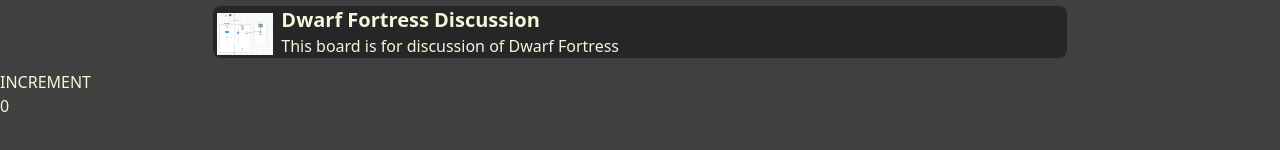
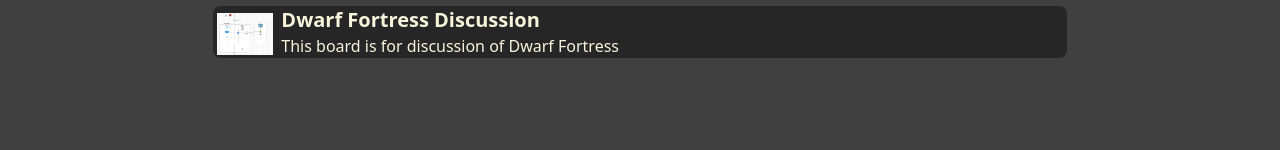
Before and after one commit to le-alien/eksamenfront, a React (Vite) app: page / in a window 1280 px wide. Shown: the part 326-476 px from the top of the page. Built offline with nearby package versions, Linux system fonts and the light colour scheme.

Commit message:
greie plis funk

```diff
--- a/src/pages/Home.tsx
+++ b/src/pages/Home.tsx
@@ -89,13 +89,6 @@ export default () => {
                     </div>
                 </div>
             </div>
-
-
-            <button onClick={() => setCount(count + 1)}>
-                INCREMENT
-            </button>
-
-            <p>{count}</p>
         </div>
     )
 }
```
Also changed, not shown: 1 other file (tests, documents, lock files or other folders).
